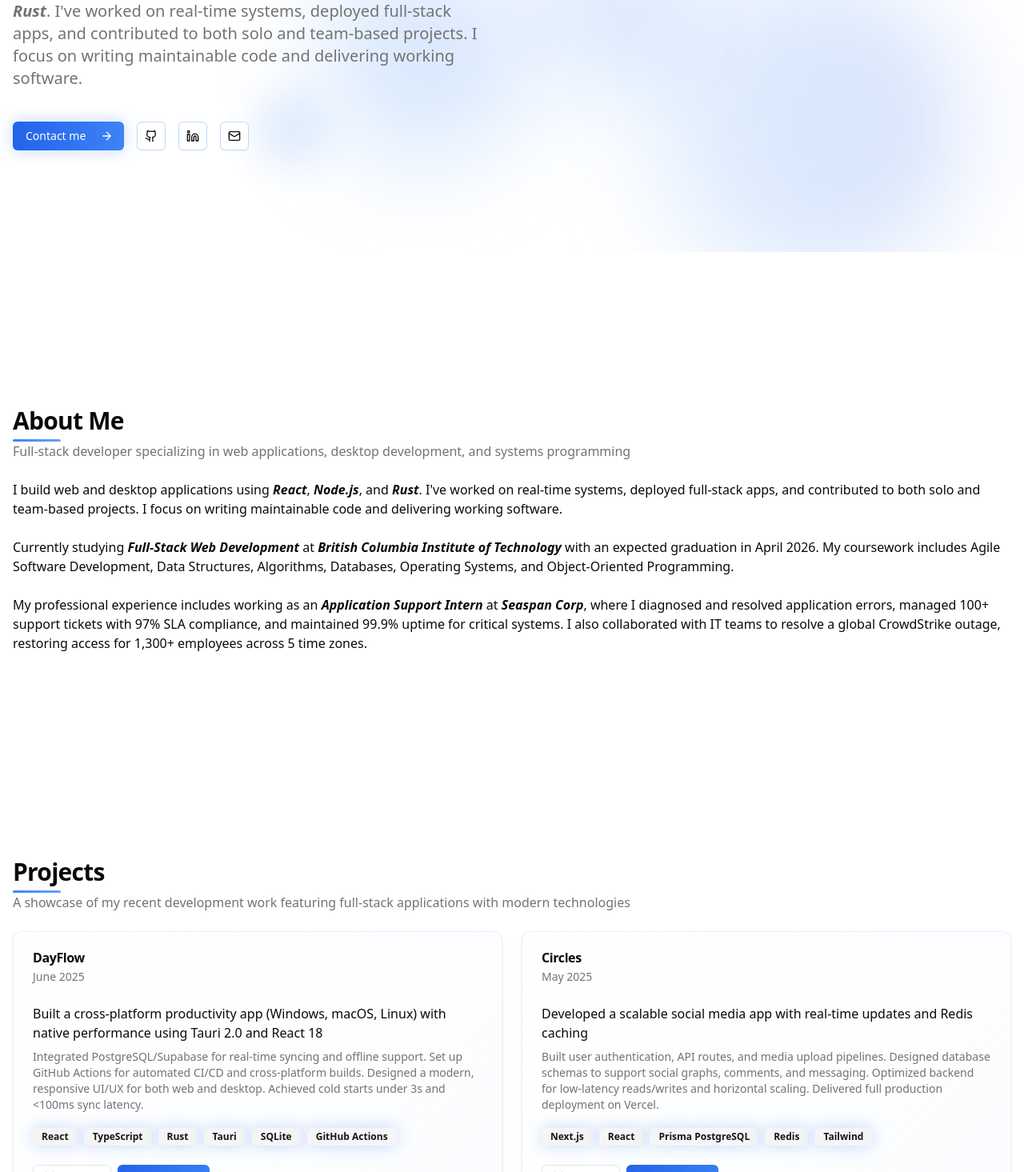
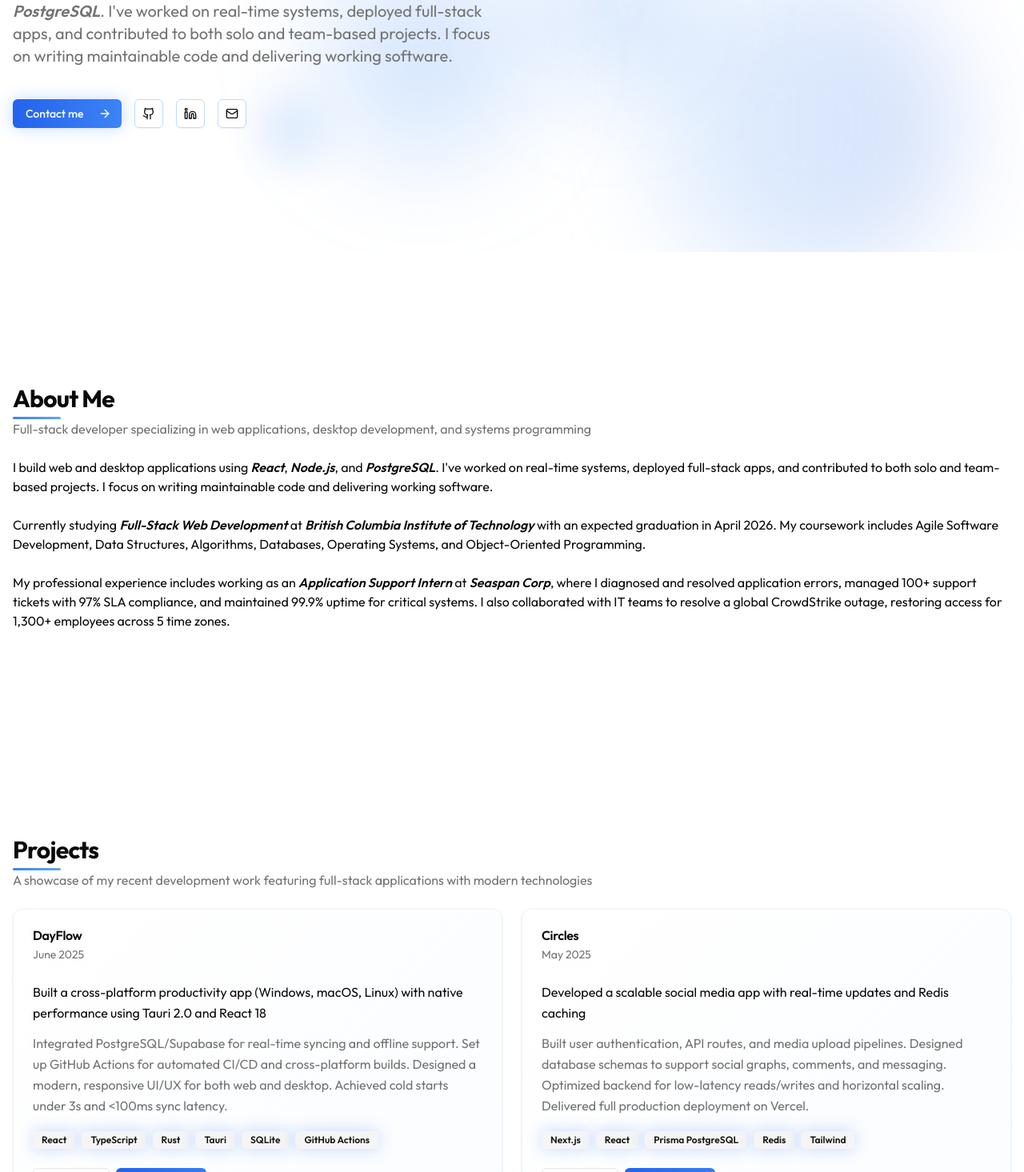
Before and after one commit to nikitalobanov12/nikita_lobanov_portfolio, a Next.js app: page / in a window 1280 px wide. Shown: the part 485-1950 px from the top of the page at 80% size. Built offline with nearby package versions, Linux system fonts and the light colour scheme.

Commit message:
i think so

```diff
--- a/src/app/layout.tsx
+++ b/src/app/layout.tsx
@@ -1,7 +1,7 @@
 import React from 'react';
 import type { Metadata } from 'next';
 import './globals.css';
-import { Inter as FontSans } from 'next/font/google';
+import { Outfit as FontSans } from 'next/font/google';
 import { cn } from '@/lib/utils';
 import { Analytics } from '@vercel/analytics/next';
 import { ThemeProvider } from '@/components/theme-provider';
--- a/src/components/sections/about.tsx
+++ b/src/components/sections/about.tsx
@@ -11,7 +11,7 @@
 					<p className='text-muted-foreground'>Full-stack developer specializing in web applications, desktop development, and systems programming</p>
 				</div>{' '}				<div className='prose dark:prose-invert'>
 					<p>
-						I build web and desktop applications using <span className='blue-highlight'>React</span>, <span className='blue-highlight'>Node.js</span>, and <span className='blue-highlight'>Rust</span>. I&apos;ve worked on real-time systems, deployed full-stack apps, and contributed to both solo and team-based projects. I focus on writing maintainable code and delivering working software.
+						I build web and desktop applications using <span className='blue-highlight'>React</span>, <span className='blue-highlight'>Node.js</span>, and <span className='blue-highlight'>PostgreSQL</span>. I&apos;ve worked on real-time systems, deployed full-stack apps, and contributed to both solo and team-based projects. I focus on writing maintainable code and delivering working software.
 					</p>
 					<br />
 					<p>
--- a/src/components/sections/experience.tsx
+++ b/src/components/sections/experience.tsx
@@ -47,11 +47,11 @@
 								</div>
 							</CardHeader>
 							<CardContent>
-								<ul className='list-disc pl-6 space-y-2'>
+								<ul className='list-disc pl-6 space-y-3'>
 									{exp.description.map((item, i) => (
 										<li
 											key={i}
-											className='text-sm text-muted-foreground'
+											className='text-base text-muted-foreground leading-relaxed'
 										>
 											{item}
 										</li>
--- a/src/components/sections/hero.tsx
+++ b/src/components/sections/hero.tsx
@@ -50,7 +50,7 @@
 				className='text-lg md:text-xl max-w-[600px] text-muted-foreground mt-4 leading-relaxed'
 				variants={itemVariants}
 			>
-				I build web and desktop applications using <span className='font-semibold italic'>React</span>, <span className='font-semibold italic'>Node.js</span>, and <span className='font-semibold italic'>Rust</span>. I&apos;ve worked on real-time systems, deployed full-stack apps, and contributed to both solo and team-based projects. I focus on writing maintainable code and delivering working software.
+				I build web and desktop applications using <span className='font-semibold italic'>React</span>, <span className='font-semibold italic'>Node.js</span>, and <span className='font-semibold italic'>PostgreSQL</span>. I&apos;ve worked on real-time systems, deployed full-stack apps, and contributed to both solo and team-based projects. I focus on writing maintainable code and delivering working software.
 			</MotionP>
 			<MotionDiv
 				className='flex flex-wrap gap-4 mt-6'
--- a/src/components/sections/projects.tsx
+++ b/src/components/sections/projects.tsx
@@ -70,8 +70,8 @@
 									<CardDescription>{project.date}</CardDescription>
 								</CardHeader>
 								<CardContent className='flex-1'>
-									<p className='mb-2'>{project.description}</p>
-									<p className='text-sm text-muted-foreground'>{project.details}</p>
+									<p className='mb-3 text-base leading-relaxed'>{project.description}</p>
+									<p className='text-base text-muted-foreground leading-relaxed'>{project.details}</p>
 									<div className='flex flex-wrap gap-2 mt-4'>
 										{project.tags.map((tag, tagIndex) => (
 											<MotionDiv
--- a/src/components/sections/skills.tsx
+++ b/src/components/sections/skills.tsx
@@ -109,7 +109,7 @@
 											>
 												<Badge
 													variant='secondary'
-													className='px-3 py-1 text-sm bg-blue-100  hover:text-white dark:bg-blue-900/50 dark:text-blue-200 dark:hover:bg-blue-600 transition-all duration-200 cursor-default blue-glow'
+													className='px-4 py-2 text-base bg-blue-100  hover:text-white dark:bg-blue-900/50 dark:text-blue-200 dark:hover:bg-blue-600 transition-all duration-200 cursor-default blue-glow'
 												>
 													{skill}
 												</Badge>
@@ -145,7 +145,7 @@
 											>
 												<Badge
 													variant='secondary'
-													className='px-3 py-1 text-sm bg-blue-100 text-blue-800 hover:bg-blue-500 hover:text-white dark:bg-blue-900/50 dark:text-blue-200 dark:hover:bg-blue-600 transition-all duration-200 cursor-default blue-glow'
+													className='px-4 py-2 text-base bg-blue-100 text-blue-800 hover:bg-blue-500 hover:text-white dark:bg-blue-900/50 dark:text-blue-200 dark:hover:bg-blue-600 transition-all duration-200 cursor-default blue-glow'
 												>
 													{framework}
 												</Badge>
@@ -181,7 +181,7 @@
 											>
 												<Badge
 													variant='secondary'
-													className='px-3 py-1 text-sm hover:bg-primary hover:text-primary-foreground transition-colors duration-200 cursor-default'
+													className='px-4 py-2 text-base hover:bg-primary hover:text-primary-foreground transition-colors duration-200 cursor-default'
 												>
 													{tool}
 												</Badge>
--- a/tailwind.config.ts
+++ b/tailwind.config.ts
@@ -9,6 +9,9 @@
   ],
   theme: {
   	extend: {
+  		fontFamily: {
+  			sans: ['var(--font-sans)'],
+  		},
   		colors: {
   			background: 'hsl(var(--background))',
   			foreground: 'hsl(var(--foreground))',
```
